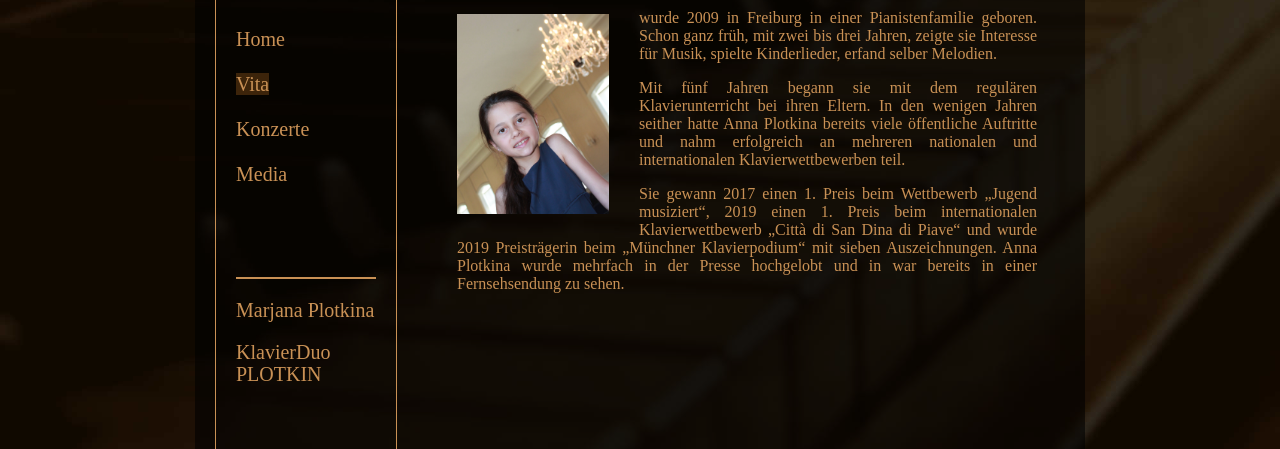
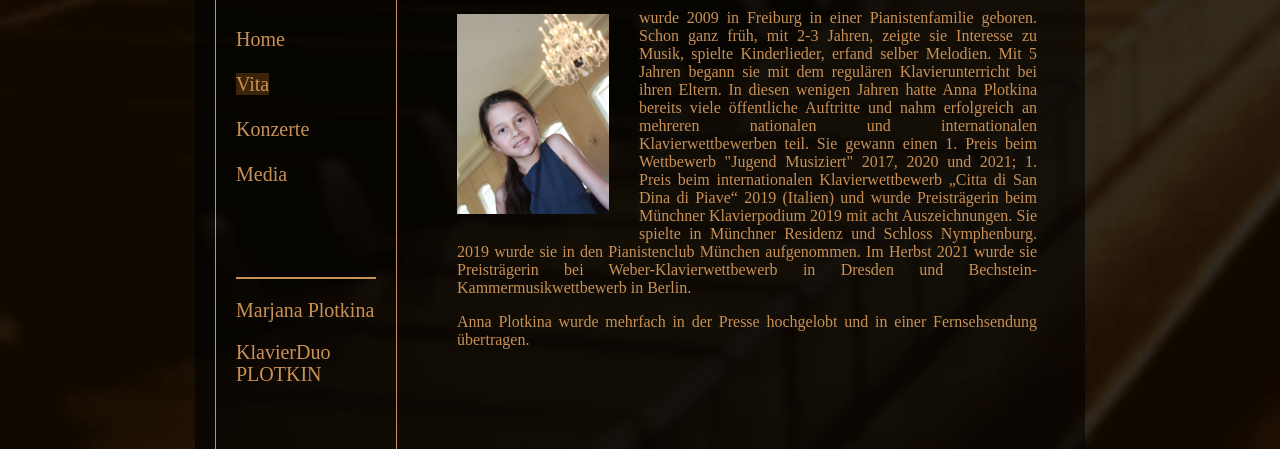
Before and after one commit to dmitry-lesnik/marjana_web, a plain HTML site: page ap_vita.html in a window 1280 px wide. Shown: the part 351-800 px from the top of the page. Drawn offline with Linux system fonts and the light colour scheme.

Commit message:
Updated ap_vita and copyright

```diff
--- a/ap_vita.html
+++ b/ap_vita.html
@@ -56,27 +56,42 @@
                 <img alt="" src="images/Anna_Plotkina_Foto.jpg" height="200">
             </div>
             <p>
-                wurde 2009 in Freiburg in einer Pianistenfamilie geboren. Schon ganz früh, mit zwei bis drei Jahren,
-                zeigte sie Interesse für Musik, spielte Kinderlieder, erfand selber Melodien.
+                wurde 2009 in Freiburg in einer Pianistenfamilie geboren. Schon ganz früh, mit 2-3 Jahren, zeigte sie
+                Interesse zu Musik, spielte Kinderlieder, erfand selber Melodien. Mit 5 Jahren begann sie mit dem
+                regulären Klavierunterricht bei ihren Eltern. In diesen wenigen Jahren hatte Anna Plotkina bereits viele
+                öffentliche Auftritte und nahm erfolgreich an mehreren nationalen und internationalen
+                Klavierwettbewerben teil. Sie gewann einen 1. Preis beim Wettbewerb "Jugend Musiziert" 2017, 2020 und
+                2021; 1. Preis beim internationalen Klavierwettbewerb „Citta di San Dina di Piave“ 2019 (Italien) und
+                wurde Preisträgerin beim Münchner Klavierpodium 2019 mit acht Auszeichnungen. Sie spielte in Münchner
+                Residenz und Schloss Nymphenburg. 2019 wurde sie in den Pianistenclub München aufgenommen. Im Herbst
+                2021 wurde sie Preisträgerin bei Weber-Klavierwettbewerb in Dresden und Bechstein-Kammermusikwettbewerb
+                in Berlin.
             </p>
             <p>
-                Mit fünf Jahren begann sie mit dem regulären Klavierunterricht bei ihren Eltern. In den wenigen Jahren
-                seither hatte Anna Plotkina bereits viele öffentliche Auftritte und nahm erfolgreich an mehreren
-                nationalen und internationalen Klavierwettbewerben teil.
+                Anna Plotkina wurde mehrfach in der Presse hochgelobt und in einer Fernsehsendung übertragen.
             </p>
-            <p>
-                Sie gewann 2017 einen 1. Preis beim Wettbewerb „Jugend musiziert“, 2019 einen 1. Preis beim
-                internationalen Klavierwettbewerb „Città di San Dina di Piave“ und wurde 2019 Preisträgerin beim
-                „Münchner Klavierpodium“ mit sieben Auszeichnungen. Anna Plotkina wurde mehrfach in der Presse
-                hochgelobt und in war bereits in einer Fernsehsendung zu sehen.
-            </p>
+            <!--            <p>-->
+            <!--                wurde 2009 in Freiburg in einer Pianistenfamilie geboren. Schon ganz früh, mit zwei bis drei Jahren,-->
+            <!--                zeigte sie Interesse für Musik, spielte Kinderlieder, erfand selber Melodien.-->
+            <!--            </p>-->
+            <!--            <p>-->
+            <!--                Mit fünf Jahren begann sie mit dem regulären Klavierunterricht bei ihren Eltern. In den wenigen Jahren-->
+            <!--                seither hatte Anna Plotkina bereits viele öffentliche Auftritte und nahm erfolgreich an mehreren-->
+            <!--                nationalen und internationalen Klavierwettbewerben teil.-->
+            <!--            </p>-->
+            <!--            <p>-->
+            <!--                Sie gewann 2017 einen 1. Preis beim Wettbewerb „Jugend musiziert“, 2019 einen 1. Preis beim-->
+            <!--                internationalen Klavierwettbewerb „Città di San Dina di Piave“ und wurde 2019 Preisträgerin beim-->
+            <!--                „Münchner Klavierpodium“ mit sieben Auszeichnungen. Anna Plotkina wurde mehrfach in der Presse-->
+            <!--                hochgelobt und in war bereits in einer Fernsehsendung zu sehen.-->
+            <!--            </p>-->
         </div>
     </div>
 </div>
 <div id="footer">
     <div class="clearfix">
         <p>
-            © 2020 Marjana Plotkina. All Rights Reserved.
+            © 2022 Marjana Plotkina. All Rights Reserved.
         </p>
     </div>
 </div>
```
Also changed, not shown: anna_plotkina.html (+1 -1 lines), ap_konzerte.html (+1 -1 lines), ap_media.html (+1 -1 lines), galerie.html (+1 -1 lines), index.html (+1 -1 lines), kd_media.html (+1 -1 lines), klavierduo.html (+1 -1 lines), kontakt.html (+1 -1 lines), konzerte.html (+1 -1 lines), media.html (+1 -1 lines), vita.html (+1 -1 lines).
